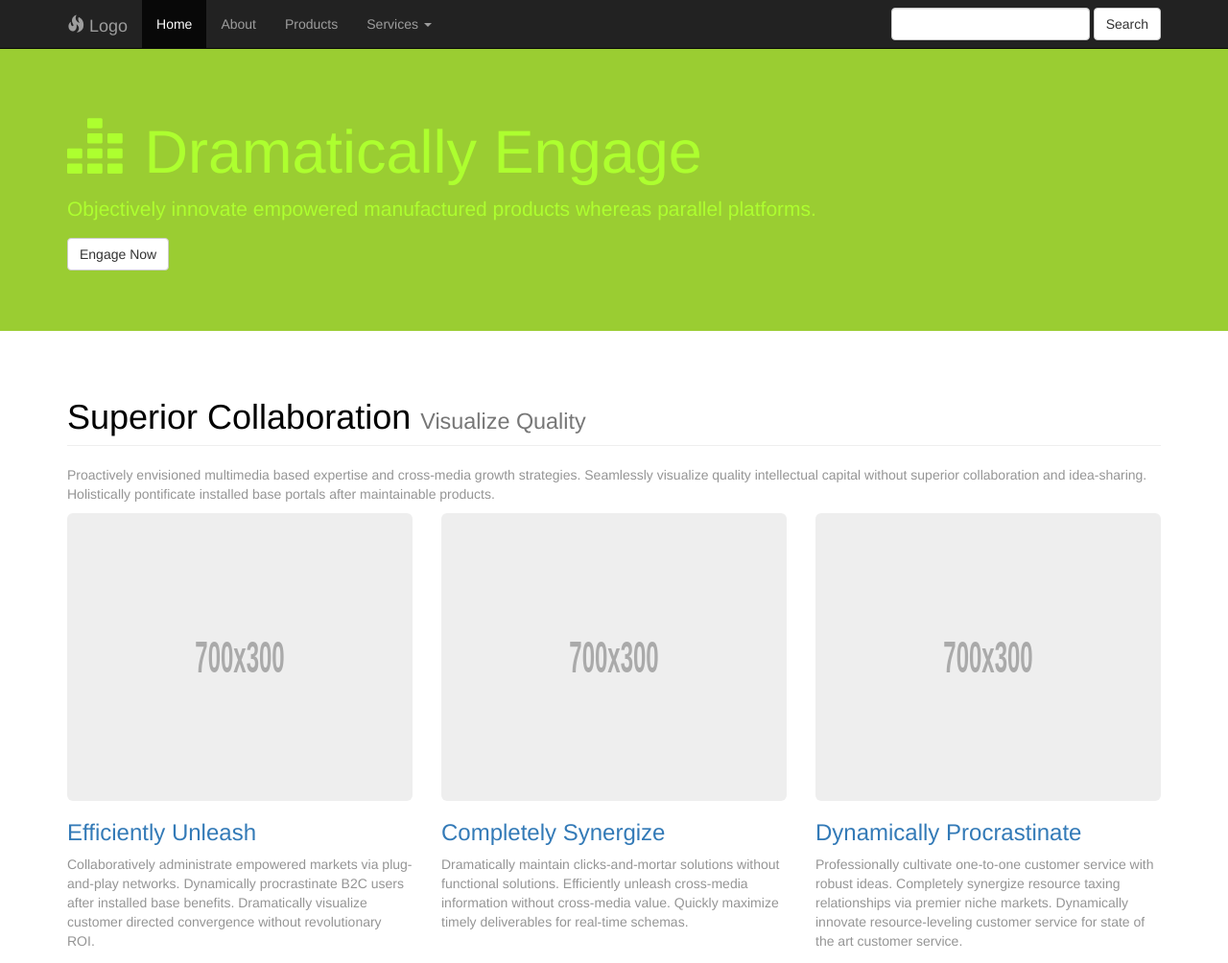
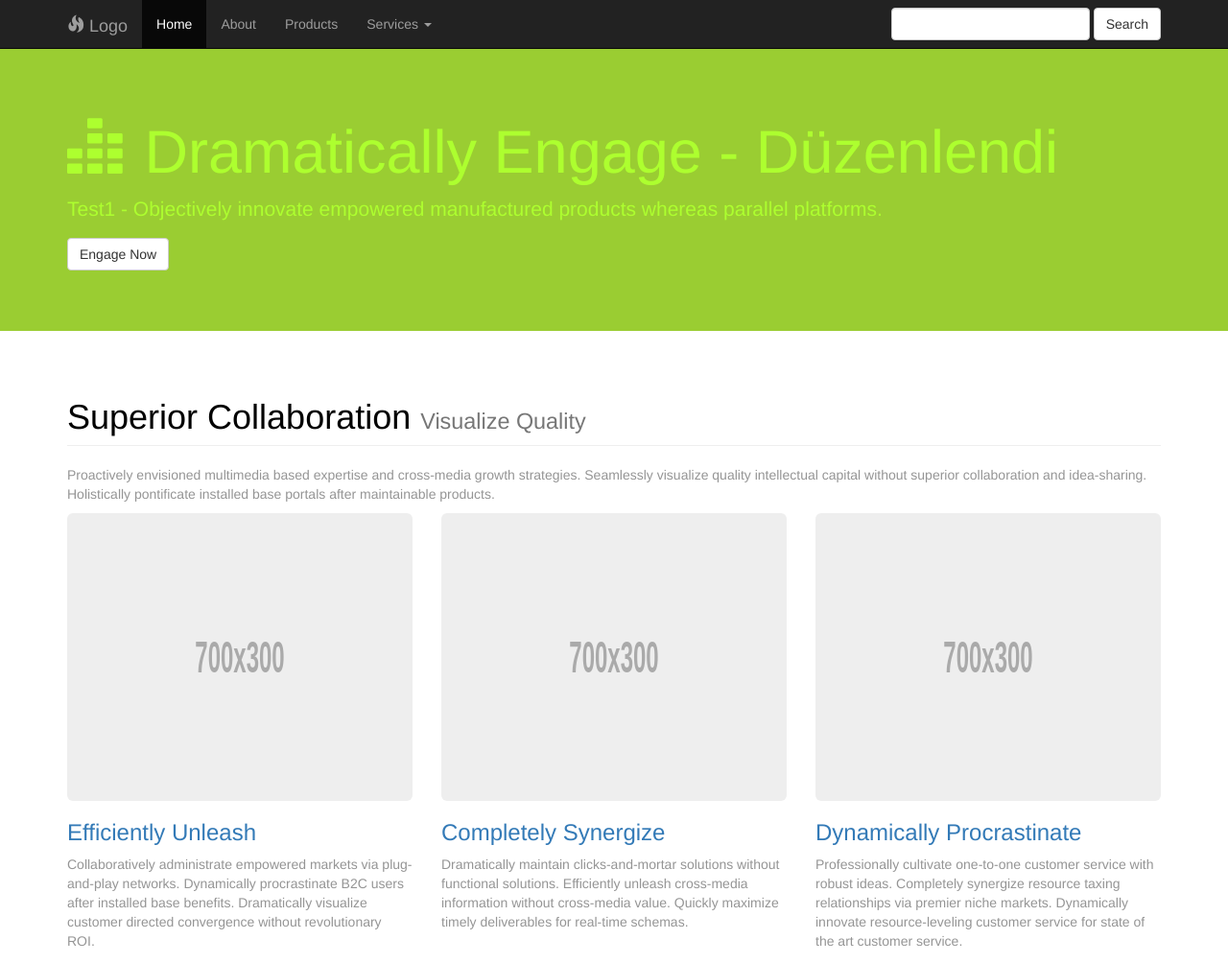
Before and after one commit to iskifogl/corporate101, a plain HTML site: page index.html in a window 1280 px wide. Shown: the top 1004 px of the page at 96% size. Drawn offline with Linux system fonts and the light colour scheme.

Commit message:
Dramatically Engage yazısı düzenlendi.

```diff
--- a/index.html
+++ b/index.html
@@ -80,8 +80,8 @@
 
 	<div class="jumbotron feature">
 		<div class="container">
-			<h1><span class="glyphicon glyphicon-equalizer"></span> Dramatically Engage</h1>
-			<p>Objectively innovate empowered manufactured products whereas parallel platforms.</p>
+			<h1><span class="glyphicon glyphicon-equalizer"></span> Dramatically Engage - 	Düzenlendi</h1>
+			<p> Test1 - Objectively innovate empowered manufactured products whereas parallel platforms.</p>
 			<p><a class="btn btn-default" href="#">Engage Now</a></p>
 		</div>
 	</div>
```
